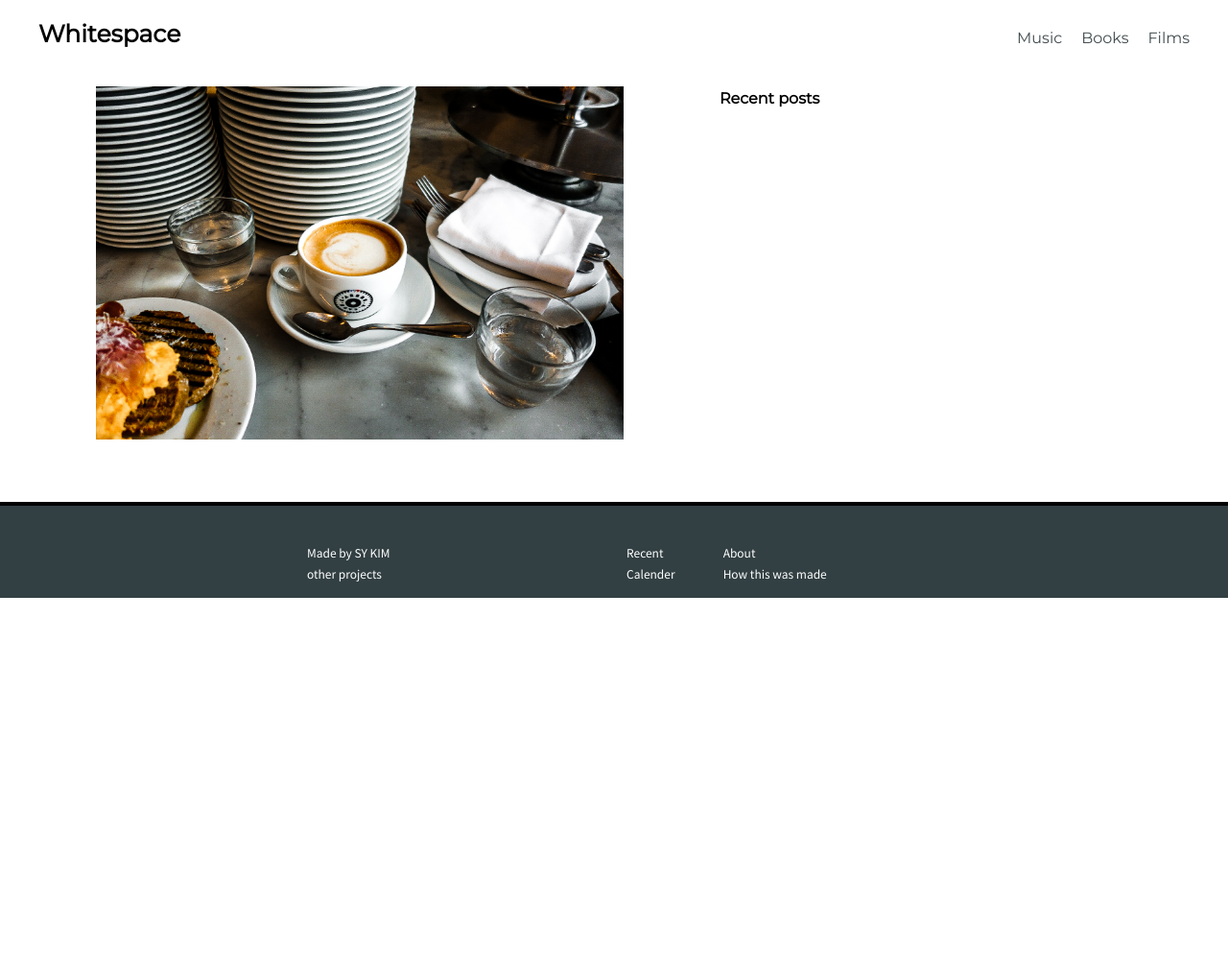
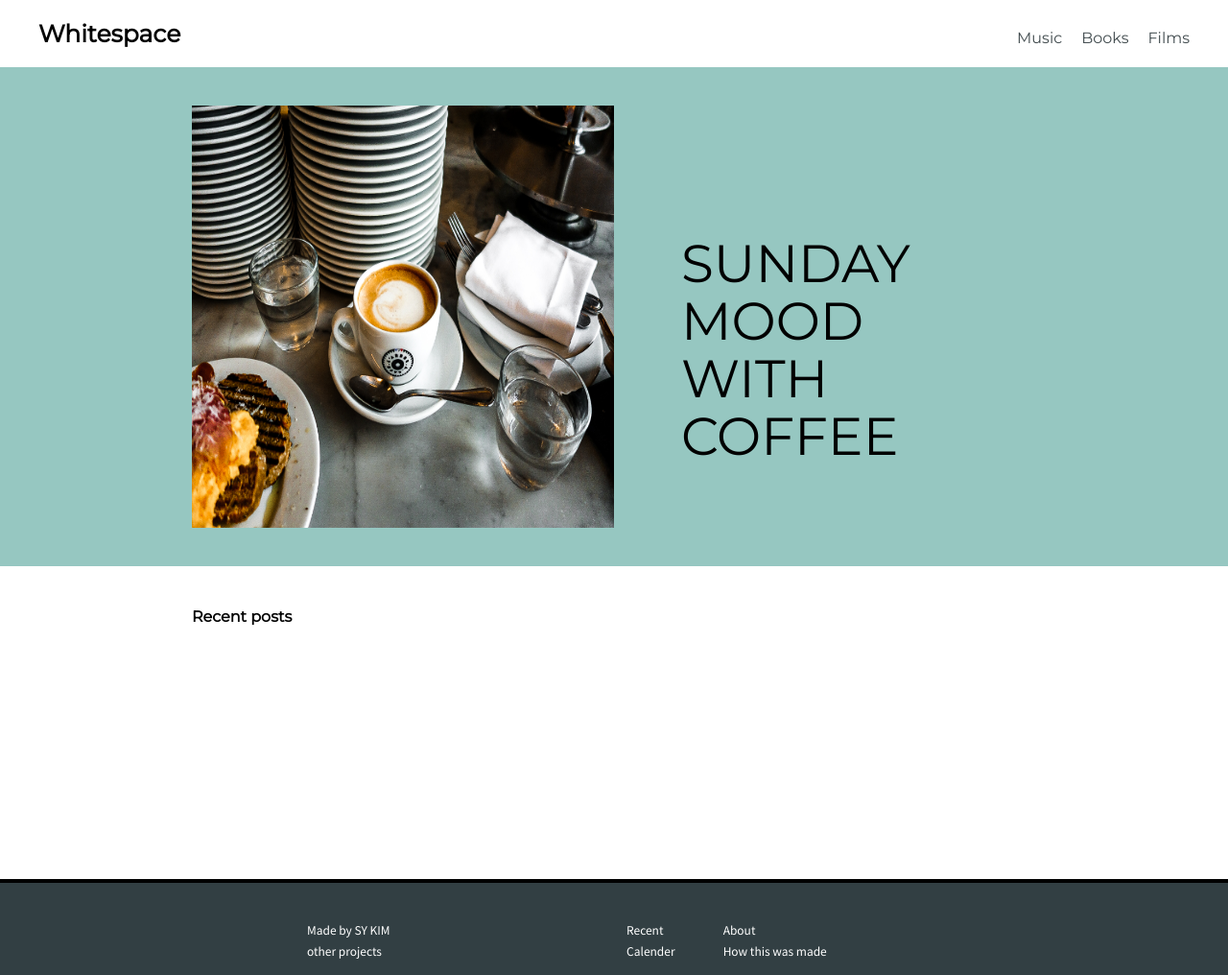
Before and after one commit to king-rabbit/whitespace, a Flask app: page / in a window 1280 px wide. Shown: the whole page at 96% size. Before the commit the page ends 623 px from the top, so only its background shows below. Run offline with Flask 2, Linux system fonts and the light colour scheme; data that the repository does not hold is empty; some libraries are stand-ins or nearby versions.

Commit message:
headline

```diff
--- a/static/css/style.css
+++ b/static/css/style.css
@@ -1,4 +1,5 @@
 @import url('https://fonts.googleapis.com/css2?family=Montserrat&family=Noto+Sans+KR&display=swap');
+@import url('https://fonts.googleapis.com/css2?family=Josefin+Slab:ital,wght@1,300&family=Montserrat&display=swap');
 
 html {
   font-family: 'Noto Sans KR', sans-serif;
@@ -55,7 +56,6 @@ h1 {
     display:block;
     color: #424c4f;
     margin:0px;
-    height: 45px;
     font-family:'Montserrat', sans-serif;
     font-size: 16px;
 }
@@ -78,11 +78,10 @@ h1 {
 
 .main {
     flex: 1 1 100%;
-    max-width: 1100px;
     margin: 0 auto;
     display:flex;
     flex-flow: row wrap;
-    margin-top: 80px;
+    margin-top: 70px;
     flex-direction: row;
 }
 
@@ -167,6 +166,12 @@ h3 {
     text-align: left;
 }
 
+
+.recent_posts {
+    width: 80%;
+    padding: 30px 200px 200px;
+}
+
 .entry {
 
 }
@@ -225,12 +230,21 @@ p {
 }
 
 .headline {
-    margin: 10px 100px 10px 10px;
-    width: 50%;
+    display: flex;
+    padding: 40px 200px;
+    width: 100%;
+    background: #96C7C1;
+}
+
+.headline_text {
+    padding: 80px 30px 10px 70px;
+    font-size: 55px;
+    line-height: 60px;
+    font-family: 'Montserrat', sans-serif;
 }
 
 img {
-    width: 100%;
+    width: 50%;
 }
 
 
--- a/templates/index.html
+++ b/templates/index.html
@@ -1,8 +1,12 @@
 {% extends 'base.html' %}
 {% block content %}
 <main class="main">
-  <div class="headline"><img src="../static/src/img/coffee2.jpeg" alt="coffee"></div>
-  <section>
+  <div class="headline">
+    <img src="../static/src/img/coffee2.jpeg" alt="coffee">
+    <p class="headline_text">SUNDAY MOOD <br> WITH <br> COFFEE</p>
+  </div>
+
+  <section class="recent_posts">
     <h2>Recent posts</h2>
     {% for entry in entries %}
     <article class="entry">
```
